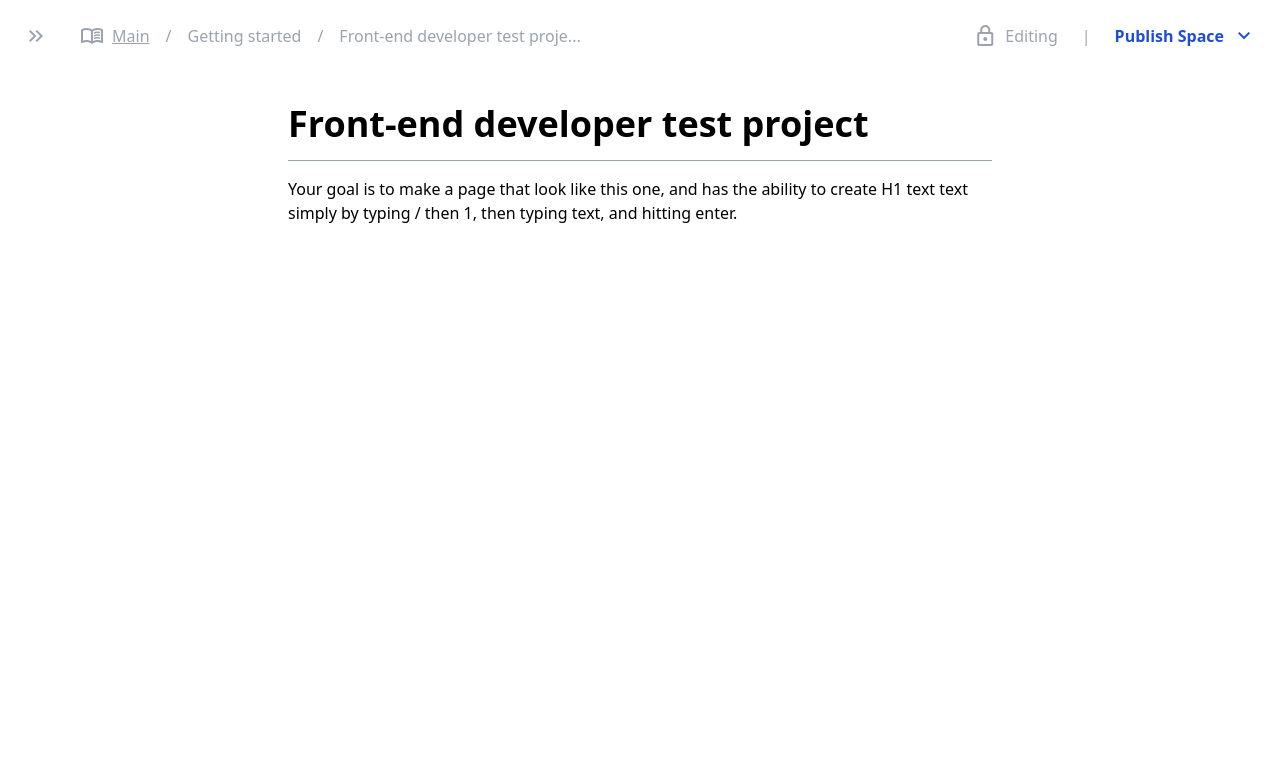
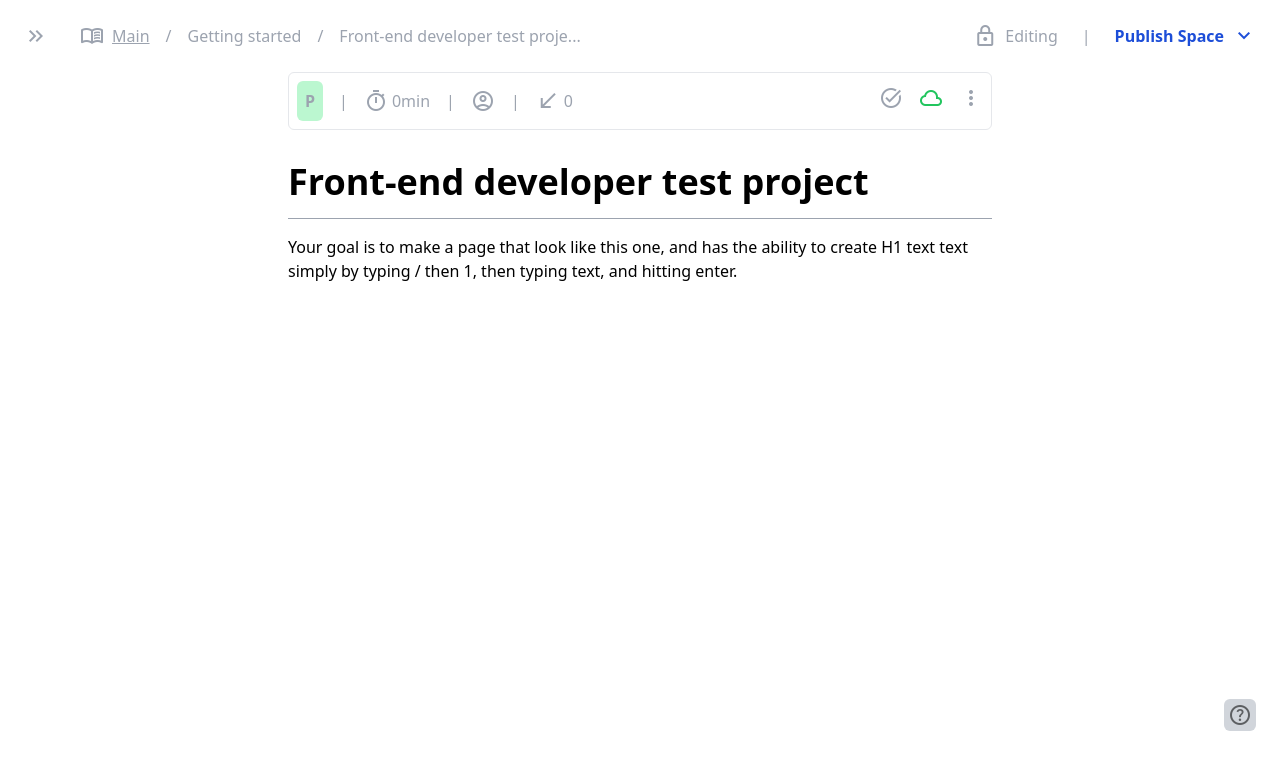
Before and after one commit to Bateyjosue/notion-clone, a website built with Vite: page index.html in a window 1280 px wide. Built offline with nearby package versions, Linux system fonts and the light colour scheme.

Commit message:
feat: design hero section

```diff
--- a/index.html
+++ b/index.html
@@ -43,6 +43,44 @@
         </ul>
       </div>
     </header>
+    <section class="wrapper">
+      <div
+        class="flex items-center justify-between p-2 rounded-md text-gray-400 border"
+      >
+        <div>
+          <ul class="flex items-center gap-4">
+            <li class="bg-green-200 rounded-md p-2 font-bold">P</li>
+            <li>|</li>
+            <li class="flex items-center gap-1">
+              <span class="material-symbols-outlined">timer</span>
+              <span>0min</span>
+            </li>
+            <li>|</li>
+            <li class="flex items-center">
+              <span class="material-symbols-outlined">account_circle</span>
+            </li>
+            <li>|</li>
+            <li class="flex items-center gap-1">
+              <span class="material-symbols-outlined">south_west</span>
+              <span>0</span>
+            </li>
+          </ul>
+        </div>
+        <div>
+          <ul class="flex items-center gap-4">
+            <li>
+              <span class="material-symbols-outlined"> task_alt </span>
+            </li>
+            <li class="text-green-500">
+              <span class="material-symbols-outlined">cloud</span>
+            </li>
+            <li>
+              <span class="material-symbols-outlined">more_vert</span>
+            </li>
+          </ul>
+        </div>
+      </div>
+    </section>
     <section class="grow-0">
       <div class="wrapper">
         <h1 class="text-4xl font-bold border-b-[1px] border-gray-400 py-4 my-4">
@@ -58,6 +96,13 @@
     <section id="editor" class="grow my-4 min-h-96 max-h-full wrapper">
       <div id="app" class="min-w-full min-h-full flex flex-col"></div>
     </section>
+    <footer>
+      <div
+        class="fixed buottom-6 right-6 rounded-md bg-gray-300 h-8 w-8 flex justify-center items-center"
+      >
+        <span class="material-symbols-outlined opacity-55">help</span>
+      </div>
+    </footer>
     <script type="module" src="/main.js"></script>
   </body>
 </html>
```
